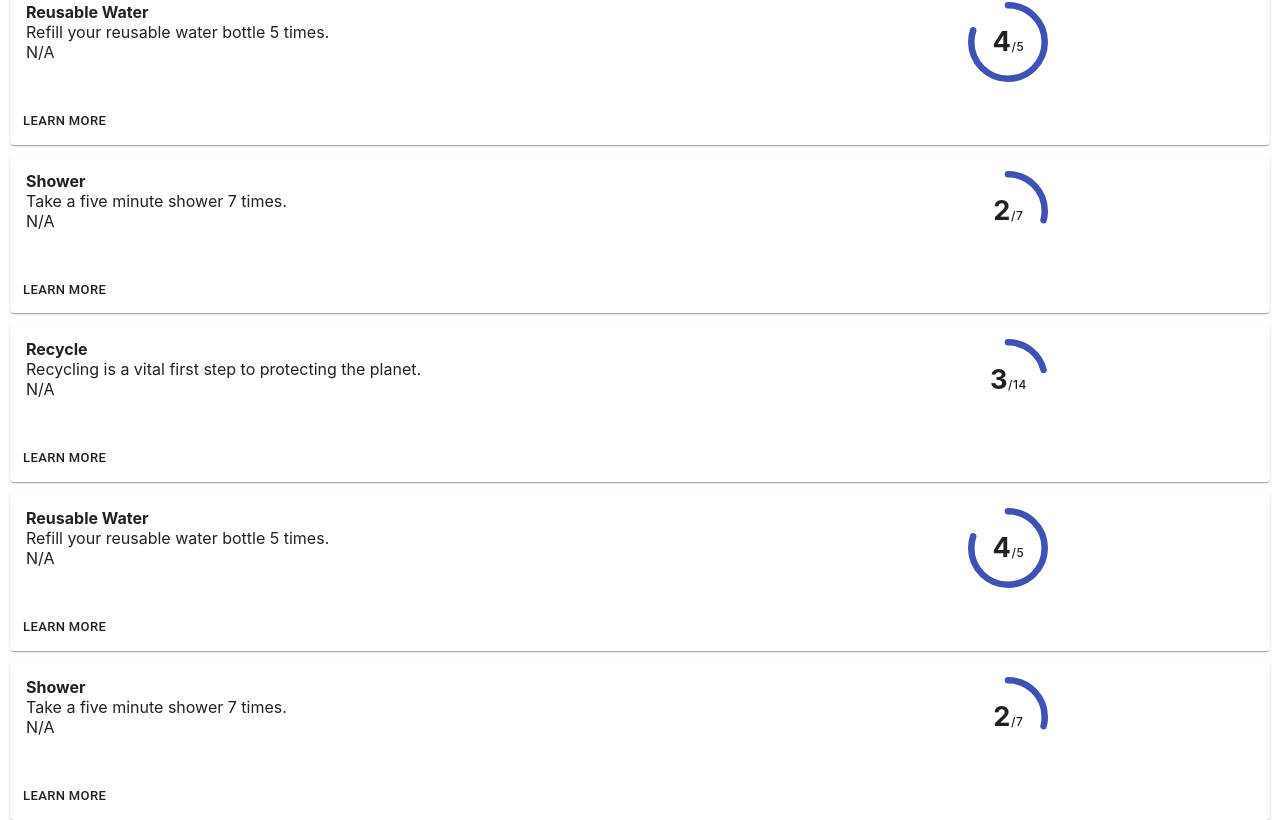
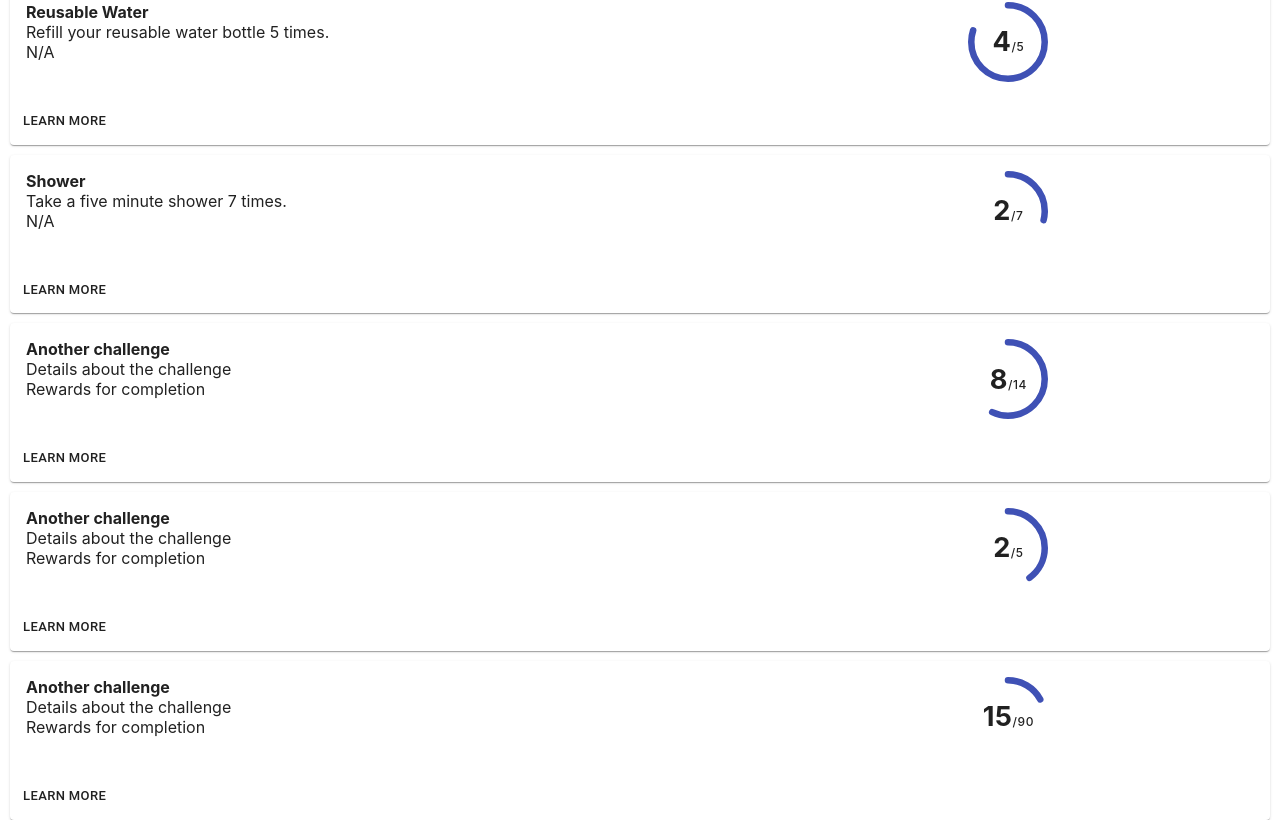
Before and after one commit to alphabetsoop/pwa-react, a Next.js app: page /challenges in a window 1280 px wide. Shown: the part 296-1116 px from the top of the page. Built offline with nearby package versions, Linux system fonts and the light colour scheme.

Commit message:
Fix styling again

```diff
--- a/pages/challenges.js
+++ b/pages/challenges.js
@@ -31,27 +31,27 @@ const challenges = () => {
       />
 
       <ChallengeCard
-        about="Recycle"
-        detail="Recycling is a vital first step to protecting the planet. "
-        reward="N/A"
-        current={3}
+        about="Another challenge"
+        detail="Details about the challenge"
+        reward="Rewards for completion"
+        current={8}
         total={14}
       />
 
       <ChallengeCard
-        about="Reusable Water"
-        detail="Refill your reusable water bottle 5 times."
-        reward="N/A"
-        current={4}
+        about="Another challenge"
+        detail="Details about the challenge"
+        reward="Rewards for completion"
+        current={2}
         total={5}
       />
 
       <ChallengeCard
-        about="Shower"
-        detail="Take a five minute shower 7 times."
-        reward="N/A"
-        current={2}
-        total={7}
+        about="Another challenge"
+        detail="Details about the challenge"
+        reward="Rewards for completion"
+        current={15}
+        total={90}
       />
     </div>
   )
```
